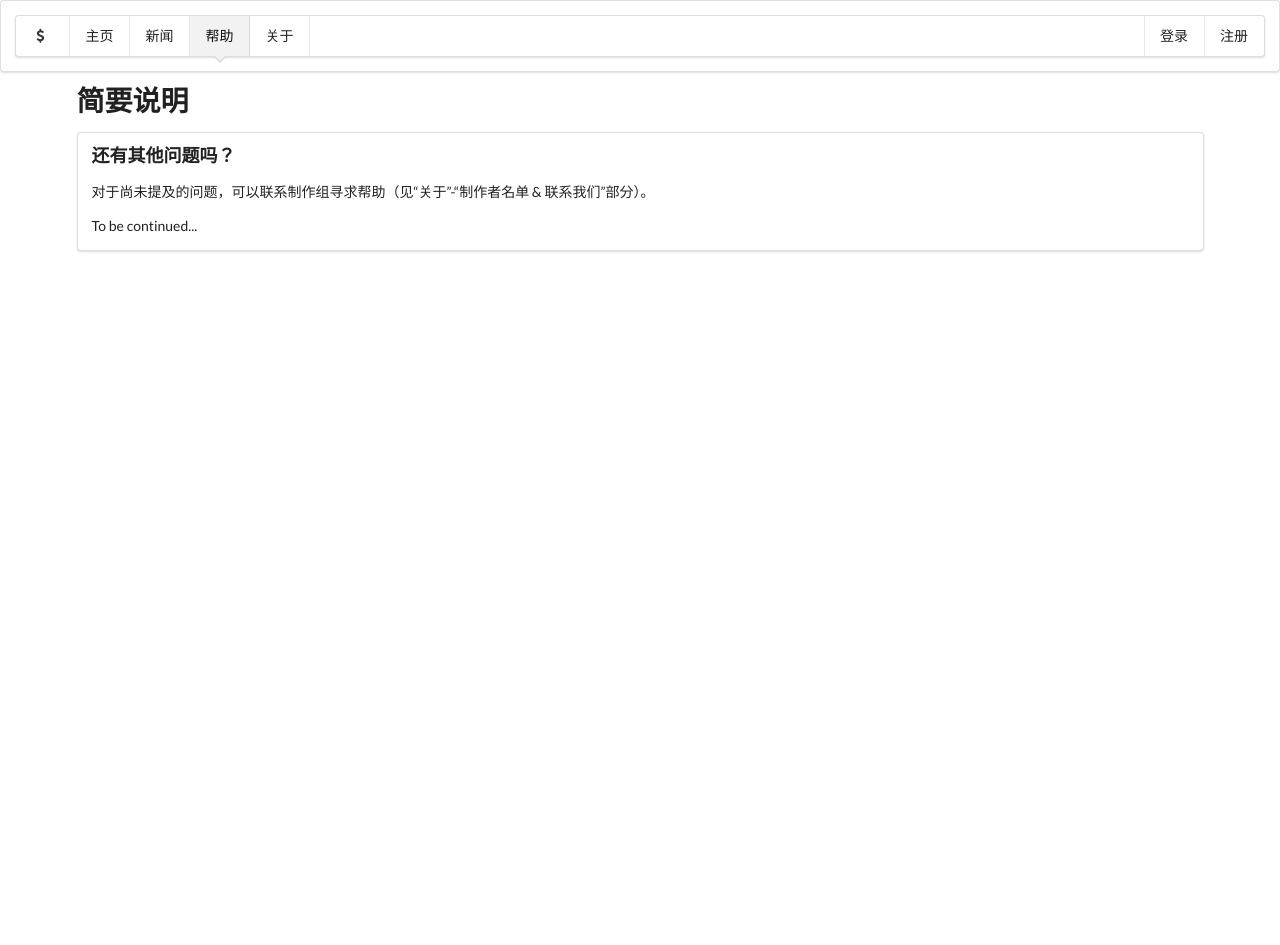
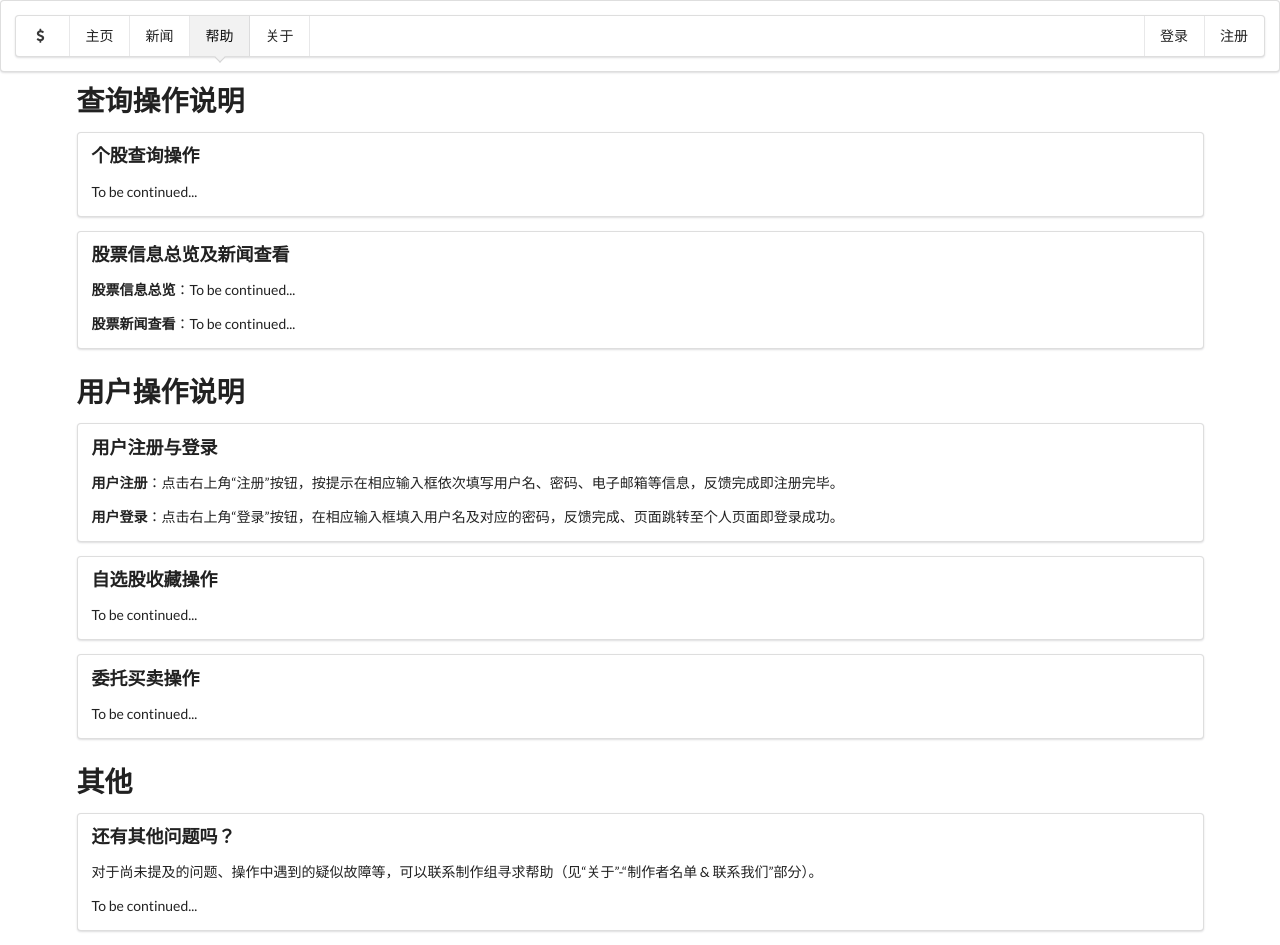
Before and after one commit to whoseJam/FinDatabaseFrontend, a Vue app: page /#/help in a window 1280 px wide. Before the commit the page ends 800 px from the top, so only its background shows below. Built offline with nearby package versions, Linux system fonts and the light colour scheme.

Commit message:
something

```diff
--- a/src/components/Help.vue
+++ b/src/components/Help.vue
@@ -2,12 +2,47 @@
     <div class="ui container">
       <div class="ui vertical masthead segment">
         <h1 class="ui header">
-          简要说明
+          查询操作说明
+        </h1>
+
+        <div class="ui segment">
+          <h3 class="ui header">个股查询操作</h3>
+          <p>To be continued...</p>
+        </div>
+
+        <div class="ui segment">
+          <h3 class="ui header">股票信息总览及新闻查看</h3>
+          <p><b>股票信息总览</b>：To be continued...</p>
+          <p><b>股票新闻查看</b>：To be continued...</p>
+        </div>
+
+        <h1 class="ui header">
+          用户操作说明
+        </h1>
+
+        <div class="ui segment">
+          <h3 class="ui header">用户注册与登录</h3>
+          <p><b>用户注册</b>：点击右上角“注册”按钮，按提示在相应输入框依次填写用户名、密码、电子邮箱等信息，反馈完成即注册完毕。</p>
+          <p><b>用户登录</b>：点击右上角“登录”按钮，在相应输入框填入用户名及对应的密码，反馈完成、页面跳转至个人页面即登录成功。</p>
+        </div>
+
+        <div class="ui segment">
+          <h3 class="ui header">自选股收藏操作</h3>
+          <p>To be continued...</p>
+        </div>
+
+        <div class="ui segment">
+          <h3 class="ui header">委托买卖操作</h3>
+          <p>To be continued...</p>
+        </div>
+
+        <h1 class="ui header">
+          其他
         </h1>
 
         <div class="ui segment">
           <h3 class="ui header">还有其他问题吗？</h3>
-          <p>对于尚未提及的问题，可以联系制作组寻求帮助（见“关于”-“制作者名单 & 联系我们”部分）。</p>
+          <p>对于尚未提及的问题、操作中遇到的疑似故障等，可以联系制作组寻求帮助（见“关于”-“制作者名单 & 联系我们”部分）。</p>
           <p>To be continued...</p>
         </div>
 
--- a/src/components/Login.vue
+++ b/src/components/Login.vue
@@ -1,8 +1,11 @@
 <template>
   <div class="ui container">
     <div class="ui vertical masthead segment">
-      <div class="ui segment">
-        <form class="ui form">
+      <div class="ui segment" style="width: 50%; margin: auto;">
+        <h1 class="ui header" style="text-align: center;">
+        用户登录
+        </h1>
+        <form class="ui form" style="width: 80%; margin: auto;">
           <div class="field">
             <label>用户名</label>
             <input id="username" type="text" name="username" placeholder="用户名" />
--- a/src/components/Register.vue
+++ b/src/components/Register.vue
@@ -1,18 +1,21 @@
 <template>
   <div class="ui container">
     <div class="ui vertical masthead segment">
-      <div class="ui segment">
-        <form class="ui form">
+      <div class="ui segment" style="width: 50%; margin: auto;">
+        <h1 class="ui header" style="text-align: center;">
+        新用户注册
+        </h1>
+        <form class="ui form" style="width: 80%; margin: auto;">
           <div class="field">
-            <label>用户名</label>
+            <label>用户名 <font color=red>*</font></label>
             <input id="username" type="text" name="username" placeholder="用户名" />
           </div>
           <div class="field">
-            <label>密码（8-20位，建议包含大小写字母、数字及符号以提高安全性）</label>
+            <label>密码 <font color=red>*</font>（8-20位，建议包含大小写字母、数字及符号以提高安全性）</label>
             <input id="password" type="password" name="password" placeholder="密码" />
           </div>
           <div class="field">
-            <label>确认密码</label>
+            <label>确认密码 <font color=red>*</font></label>
             <input id="confirmPassword" type="password" name="confirmPassword" placeholder="确认密码" />
           </div>
           <div class="field">
```
